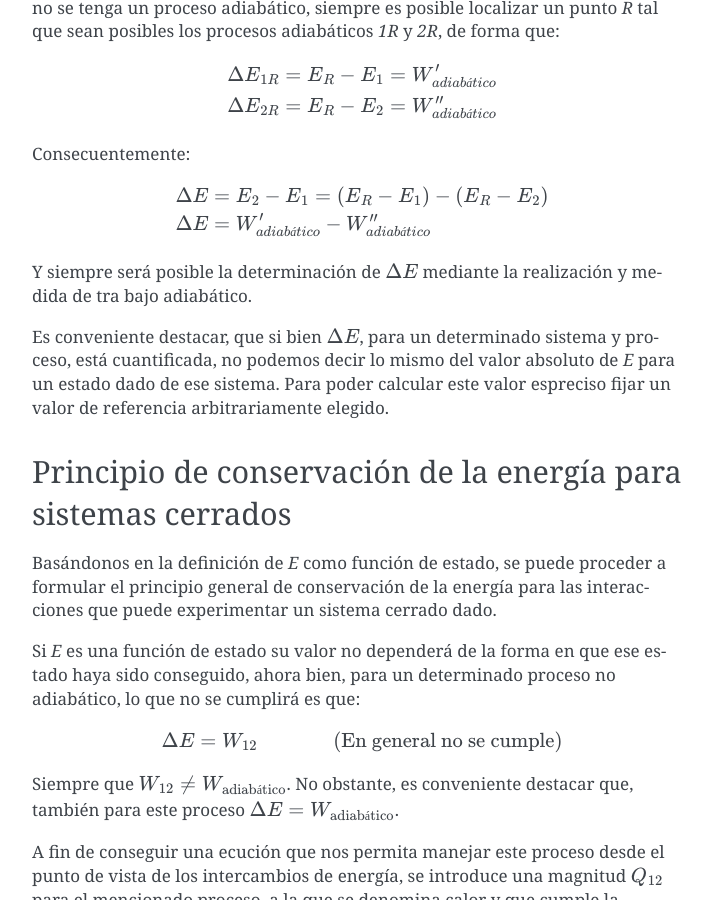
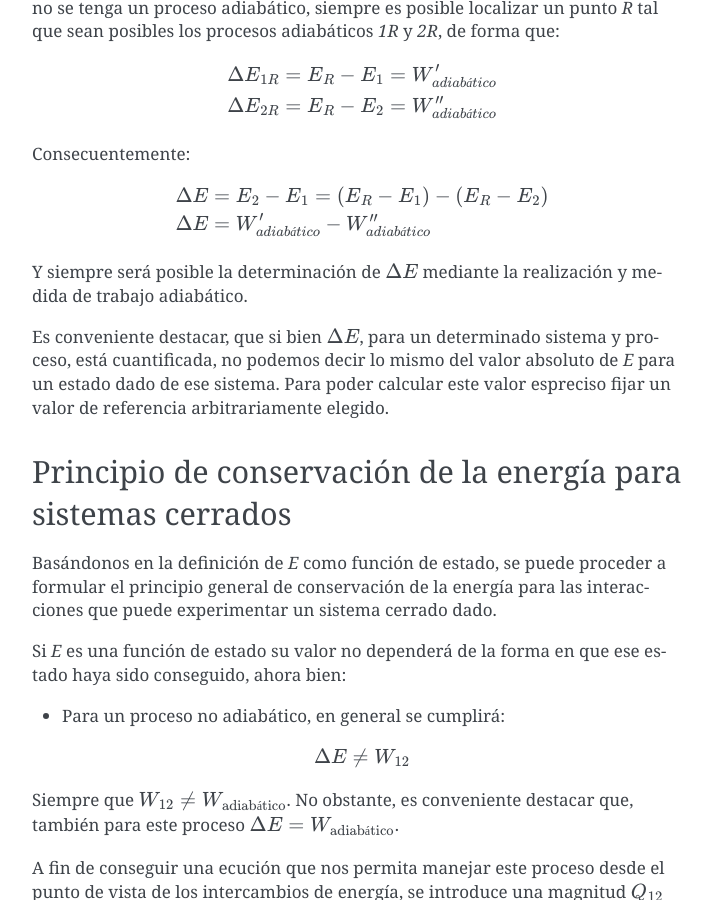
Before and after one commit to mantielero/termodinamica, a Sphinx documentation site: the page built from source/primer_principio_primer_principio.rst, in a window 1280 px wide and 900 px high, scrolled down 2677 px. Shown: the whole window, without its empty margins (388-1098 px from the left). Built offline with Sphinx 7.4.7, drawn with Linux system fonts in a browser that asks for light colours; pages that are not in the unit, such as notebooks, are missing from menus.

Commit message:
Update primer_principio_primer_principio.rst

```diff
--- a/source/primer_principio_primer_principio.rst
+++ b/source/primer_principio_primer_principio.rst
@@ -75,7 +75,7 @@ Consecuentemente:
    \Delta E &= E_2 - E_1 = (E_R - E_1) - (E_R - E_2) \\
    \Delta E &= W_{adiabático}'-W_{adiabático}''
 
-Y siempre será posible la determinación de :math:`\Delta E` mediante la realización y medida de tra­ bajo  adiabático.
+Y siempre será posible la determinación de :math:`\Delta E` mediante la realización y medida de trabajo  adiabático.
 
 Es conveniente destacar, que si bien :math:`\Delta E`, para  un determinado sistema y proceso, está cuantificada, no podemos decir lo mismo del valor absoluto de *E* para un estado dado de ese sistema. Para poder calcular este valor espreciso fijar un valor de referencia arbitrariamente elegido.
 
@@ -84,11 +84,13 @@ Principio de conservación de la energía para sistemas cerrados
 
 Basándonos en la definición de *E* como función de estado, se puede proceder a formular el principio general de conservación de la energía para las interacciones que puede experimentar un sistema cerrado dado.
 
-Si *E* es una función de estado su valor no dependerá de la forma en que ese estado haya sido conseguido, ahora bien, para un determinado proceso no adiabático, lo que no se cumplirá es que:
+Si *E* es una función de estado su valor no dependerá de la forma en que ese estado haya sido conseguido, ahora bien:
+
+- Para un proceso no adiabático, en general se cumplirá:
 
 .. math::
 
-   \Delta E = W_{12} \hspace{2cm} \text{(En general no se cumple)}
+   \Delta E \neq W_{12}
 
 Siempre que :math:`W_{12} \neq W_{\text{adiabático}}`.   No  obstante, es conveniente  destacar  que, también  para  este proceso :math:`\Delta E = W_{\text{adiabático}}`.
 
```
